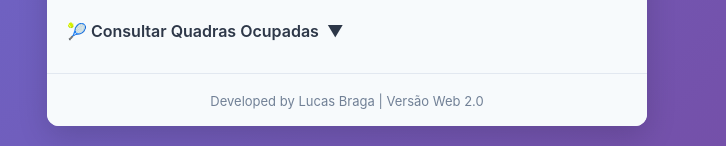
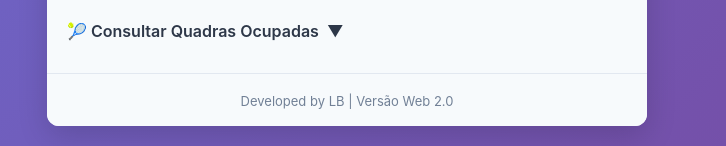
Before and after one commit to lucasbraga77/Agendador_Quadras, a Flask app: page / in a window 1280 px wide. Shown: the part 1182-1328 px from the top of the page, without its empty margins (293-1019 px from the left). Run offline with Flask 3, Linux system fonts and the light colour scheme; data that the repository does not hold is empty.

Commit message:
att ajustes +dashboard

```diff
--- a/templates/index.html
+++ b/templates/index.html
@@ -160,7 +160,7 @@
 
     <!-- FOOTER -->
     <div class="footer">
-        <small>Developed by Lucas Braga | Versão Web 2.0</small>
+        <small>Developed by LB | Versão Web 2.0</small>
     </div>
 </div>
 
```
